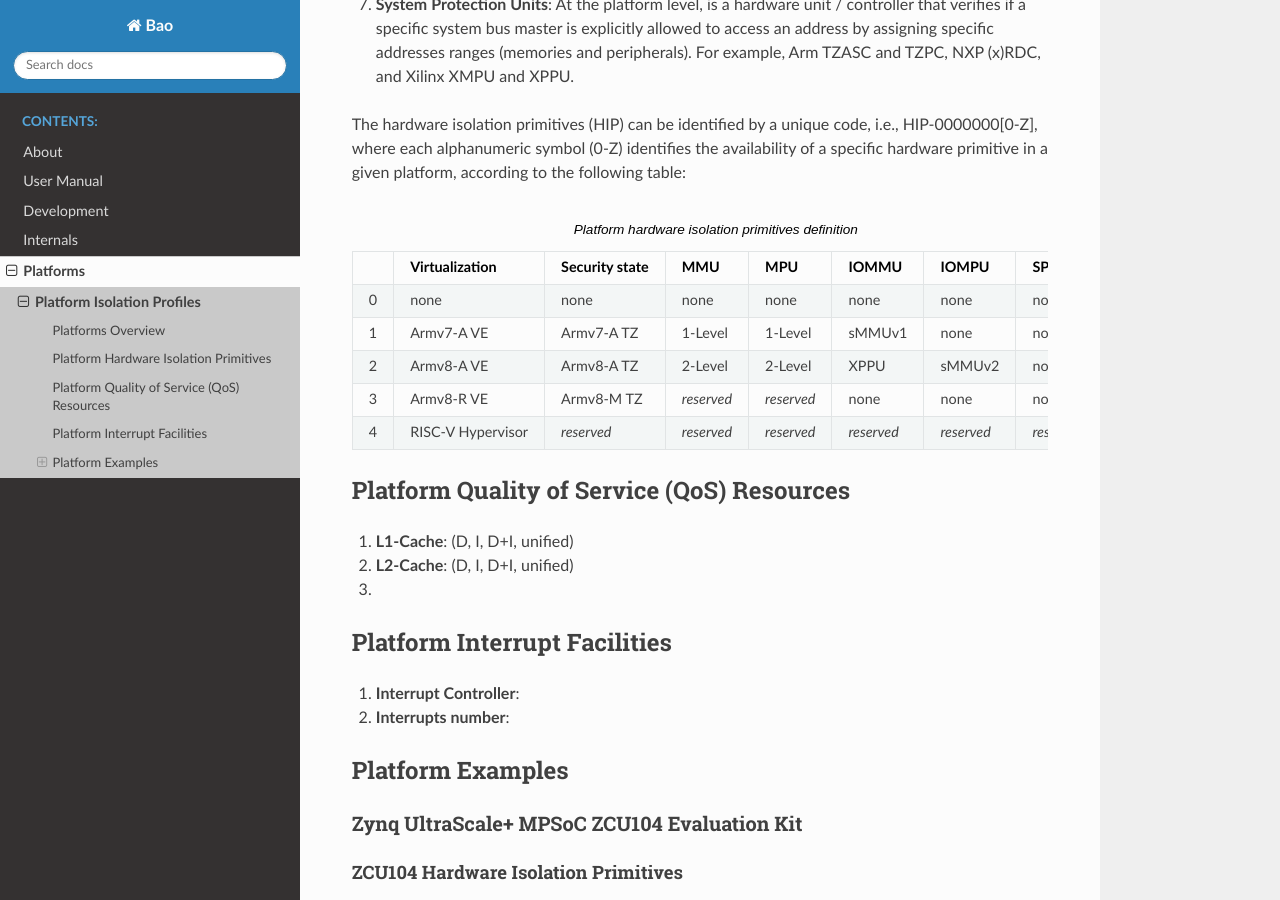
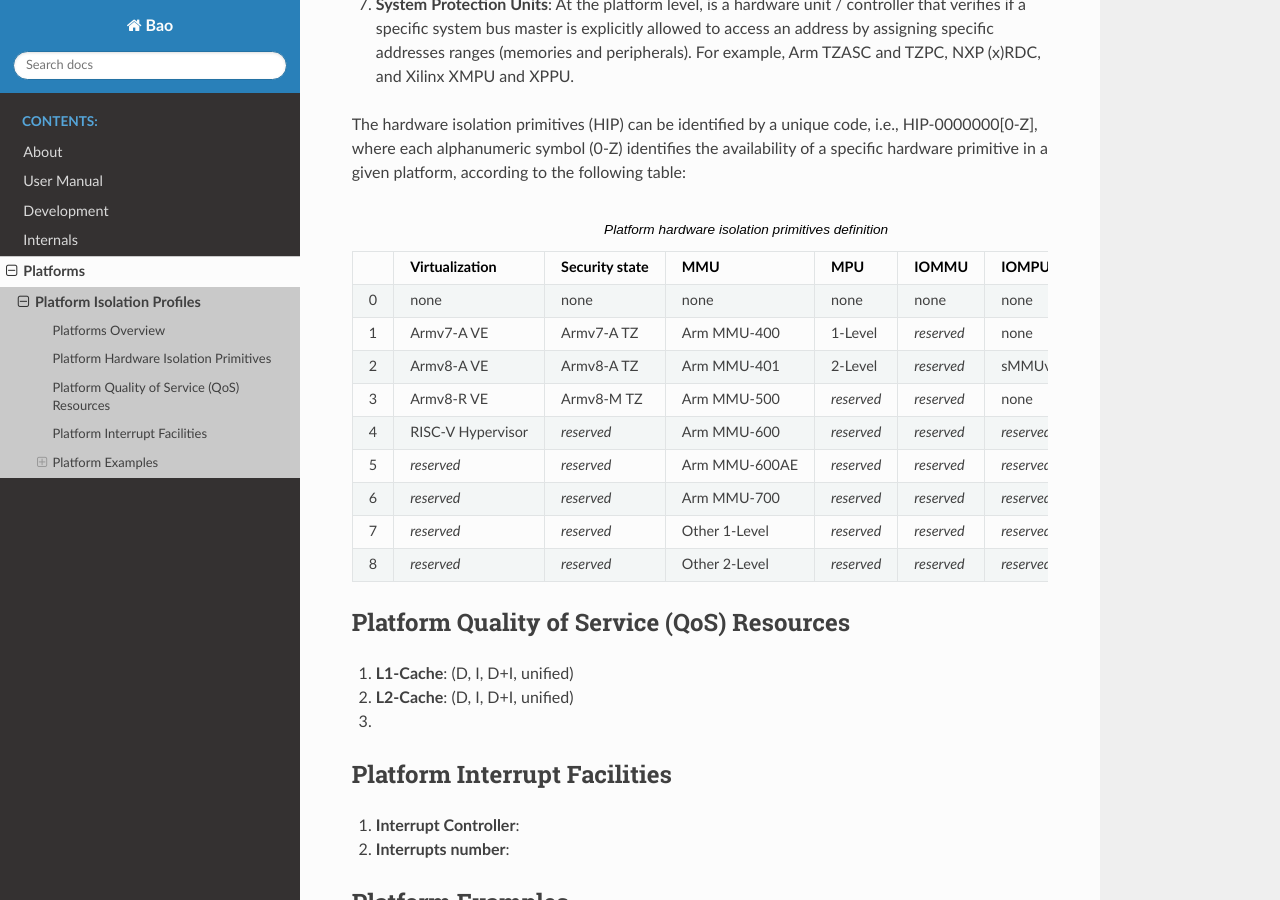
Before and after one commit to bao-project/bao-docs, a Sphinx documentation site: the page built from source/platform/platform.rst, in a window 1280 px wide and 900 px high, scrolled down 1215 px. Built offline with Sphinx 7.4.7 and the Read the Docs theme 2.0.0, drawn with Linux system fonts in a browser that asks for light colours.

Commit message:
fix HPI table mmu options

```diff
--- a/source/platform/platform.rst
+++ b/source/platform/platform.rst
@@ -102,31 +102,63 @@ the following table:
    * - 1
      - Armv7-A VE
      - Armv7-A TZ
+     - Arm MMU-400
      - 1-Level
-     - 1-Level
-     - sMMUv1
+     - *reserved*
      - none
      - none
    * - 2
      - Armv8-A VE
      - Armv8-A TZ
+     - Arm MMU-401
      - 2-Level
-     - 2-Level
-     - XPPU
+     - *reserved*
      - sMMUv2
      - none
    * - 3
      - Armv8-R VE
      - Armv8-M TZ
+     - Arm MMU-500
      - *reserved*
      - *reserved*
-     - none
      - none
      - none
    * - 4
      - RISC-V Hypervisor
      - *reserved*
+     - Arm MMU-600
      - *reserved*
+     - *reserved*
+     - *reserved*
+     - *reserved*
+   * - 5
+     - *reserved*
+     - *reserved*
+     - Arm MMU-600AE
+     - *reserved*
+     - *reserved*
+     - *reserved*
+     - *reserved*
+   * - 6
+     - *reserved*
+     - *reserved*
+     - Arm MMU-700
+     - *reserved*
+     - *reserved*
+     - *reserved*
+     - *reserved*
+   * - 7
+     - *reserved*
+     - *reserved*
+     - Other 1-Level
+     - *reserved*
+     - *reserved*
+     - *reserved*
+     - *reserved*
+   * - 8
+     - *reserved*
+     - *reserved*
+     - Other 2-Level
      - *reserved*
      - *reserved*
      - *reserved*
```
